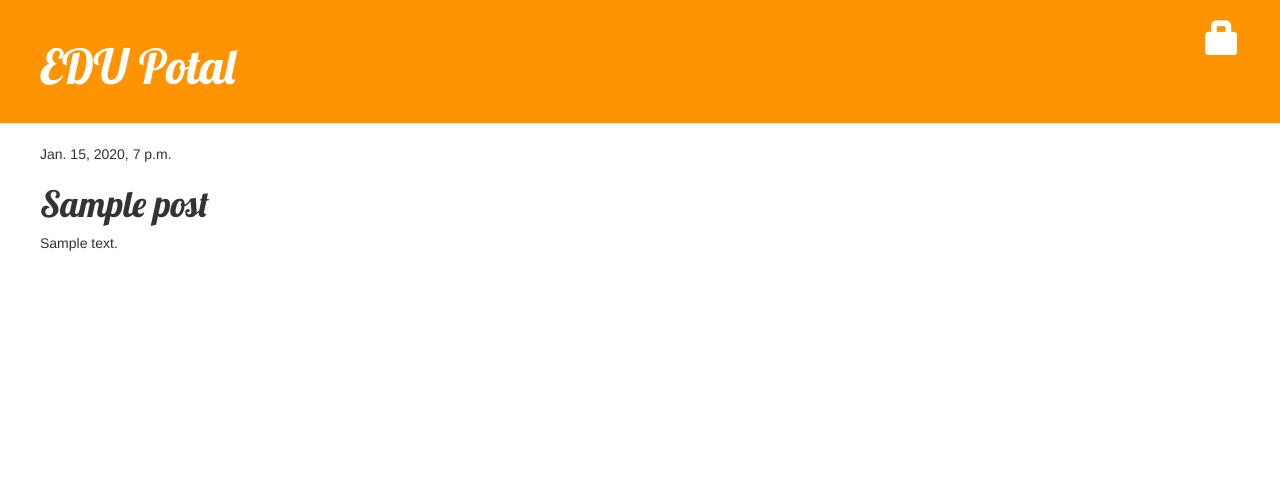
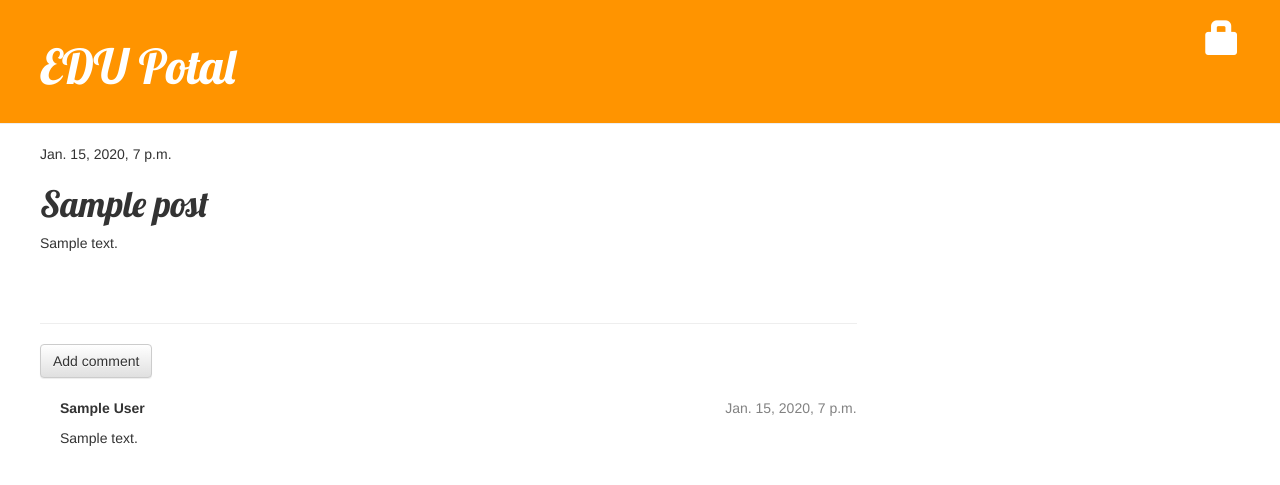
Before and after one commit to dykim723/edupotal, a Django app: page /post/1/ in a window 1280 px wide. Shown: the top 485 px of the page. Run offline with Django 3.2, Linux system fonts and the light colour scheme; tables that the repository leaves empty hold one stand-in row (values such as "Sample post"); some libraries are stand-ins or nearby versions.

Commit message:
added comment model.

```diff
--- a/edupotal_client/admin.py
+++ b/edupotal_client/admin.py
@@ -1,4 +1,5 @@
 from django.contrib import admin
-from .models import Post
+from .models import Post, Comment
 
 admin.site.register(Post)
+admin.site.register(Comment)
--- a/edupotal_client/models.py
+++ b/edupotal_client/models.py
@@ -15,3 +15,20 @@ class Post(models.Model):
 
     def __str__(self):
         return self.title
+
+    def approved_comments(self):
+        return self.comments.filter(approved_comment=True)
+
+class Comment(models.Model):
+    post = models.ForeignKey('edupotal_client.Post', related_name='comments')
+    author = models.CharField(max_length=200)
+    text = models.TextField()
+    created_date = models.DateTimeField(default=timezone.now)
+    approved_comment = models.BooleanField(default=False)
+
+    def approve(self):
+        self.approved_comment = True
+        self.save()
+
+    def __str__(self):
+        return self.text
--- a/edupotal_client/static/css/edupotal_client.css
+++ b/edupotal_client/static/css/edupotal_client.css
@@ -45,3 +45,7 @@ h1, h2, h3, h4 {
 .post h1 a, .post h1 a:visited {
     color: #000000;
 }
+
+.comment {
+    margin: 20px 0px 20px 20px;
+}
--- a/edupotal_client/templates/edupotal_client/post_detail.html
+++ b/edupotal_client/templates/edupotal_client/post_detail.html
@@ -14,4 +14,23 @@
         <h1>{{ post.title }}</h1>
         <p>{{ post.text|linebreaks }}</p>
     </div>
+    <hr>
+    <a class="btn btn-default" href="{% url 'add_comment_to_post' pk=post.pk %}">Add comment</a>
+    {% for comment in post.comments.all %}
+        {% if user.is_authenticated or comment.approved_comment %}
+        <div class="comment">
+            <div class="date">
+                {{ comment.created_date }}
+                {% if not comment.approved_comment %}
+                    <a class="btn btn-default" href="{% url 'comment_remove' pk=comment.pk %}"><span class="glyphicon glyphicon-remove"></span></a>
+                    <a class="btn btn-default" href="{% url 'comment_approve' pk=comment.pk %}"><span class="glyphicon glyphicon-ok"></span></a>
+                {% endif %}
+            </div>
+            <strong>{{ comment.author }}</strong>
+            <p>{{ comment.text|linebreaks }}</p>
+        </div>
+        {% endif %}
+    {% empty %}
+        <p>No comments here yet :(</p>
+    {% endfor %}
 {% endblock %}
--- a/edupotal_client/templates/edupotal_client/post_list.html
+++ b/edupotal_client/templates/edupotal_client/post_list.html
@@ -8,6 +8,7 @@
             </div>
             <h1><a href="{% url 'post_detail' pk=post.pk %}">{{ post.title }}</a></h1>
             <p>{{ post.text|linebreaks }}</p>
+            <a href="{% url 'edupotal_client.views.post_detail' pk=post.pk %}">Comments: {{ post.approved_comments.count }}</a>
         </div>
     {% endfor %}
 {% endblock content %}
--- a/edupotal_client/urls.py
+++ b/edupotal_client/urls.py
@@ -9,4 +9,7 @@ urlpatterns = [
 	url(r'^drafts/$', views.post_draft_list, name='post_draft_list'),
 	url(r'^post/(?P<pk>\d+)/publish/$', views.post_publish, name='post_publish'),
 	url(r'^post/(?P<pk>\d+)/remove/$', views.post_remove, name='post_remove'),
+	url(r'^post/(?P<pk>\d+)/comment/$', views.add_comment_to_post, name='add_comment_to_post'),
+	url(r'^comment/(?P<pk>\d+)/approve/$', views.comment_approve, name='comment_approve'),
+	url(r'^comment/(?P<pk>\d+)/remove/$', views.comment_remove, name='comment_remove'),
 ]
--- a/edupotal_client/views.py
+++ b/edupotal_client/views.py
@@ -2,9 +2,11 @@ from django.shortcuts import render
 from django.utils import timezone
 from .models import Post
 from django.shortcuts import render, get_object_or_404
-from .forms import PostForm
+from .forms import PostForm, CommentForm
 from django.shortcuts import redirect
 from django.contrib.auth.decorators import login_required
+from .models import Post, Comment
+
 
 def post_list(request):
 	posts = Post.objects.filter(published_date__lte=timezone.now()).order_by('published_date')
@@ -59,3 +61,30 @@ def post_remove(request, pk):
     post = get_object_or_404(Post, pk=pk)
     post.delete()
     return redirect('edupotal_client.views.post_list')
+
+
+def add_comment_to_post(request, pk):
+    post = get_object_or_404(Post, pk=pk)
+    if request.method == "POST":
+        form = CommentForm(request.POST)
+        if form.is_valid():
+            comment = form.save(commit=False)
+            comment.post = post
+            comment.save()
+            return redirect('edupotal_client.views.post_detail', pk=post.pk)
+    else:
+        form = CommentForm()
+    return render(request, 'edupotal_client/add_comment_to_post.html', {'form': form})
+
+@login_required
+def comment_approve(request, pk):
+    comment = get_object_or_404(Comment, pk=pk)
+    comment.approve()
+    return redirect('edupotal_client.views.post_detail', pk=comment.post.pk)
+
+@login_required
+def comment_remove(request, pk):
+    comment = get_object_or_404(Comment, pk=pk)
+    post_pk = comment.post.pk
+    comment.delete()
+    return redirect('edupotal_client.views.post_detail', pk=post_pk)
```
Also changed, not shown: edupotal_client/forms.py (+7 -1 lines), edupotal_client/templates/edupotal_client/add_comment_to_post.html (added, +9 -0 lines), edupotal_client/migrations/0002_comment.py (added).
